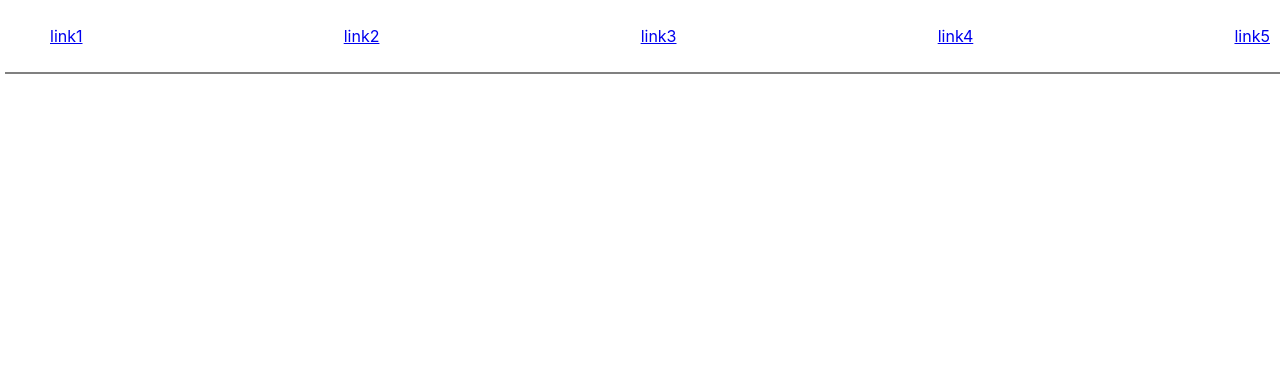
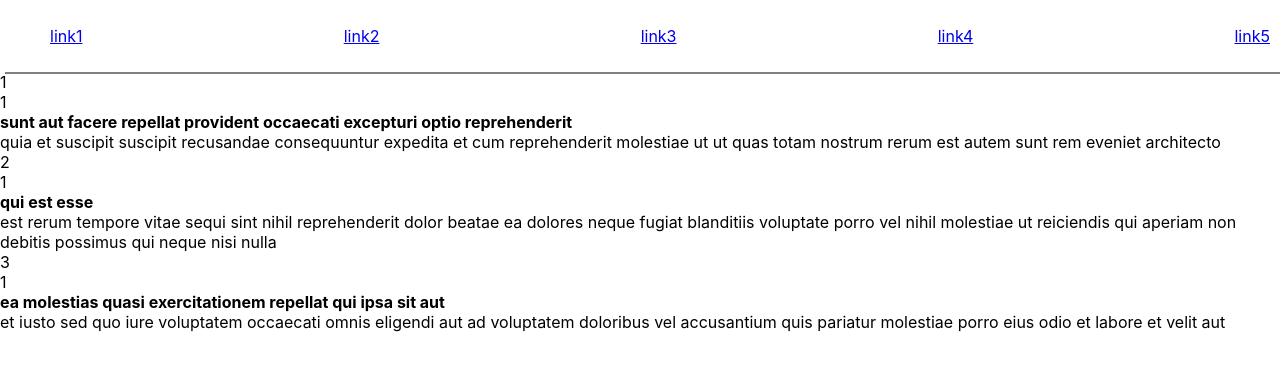
Before and after one commit to GuldanaBaktybekova/28.03, a React (Create React App) app: page / in a window 1280 px wide. Shown: the top 370 px of the page. Built offline with nearby package versions, Linux system fonts and the light colour scheme.

Commit message:
Added User component

```diff
--- a/src/App.js
+++ b/src/App.js
@@ -1,10 +1,10 @@
 import Nav from "./components/Nav/Nav";
+import User from "./components/User/User";
 function App() {
-
-
   return (
     <div className="App">
-<Nav/>
+      <Nav />
+      <User/>
     </div>
   );
 }
--- /dev/null
+++ b/src/components/User/User.js
@@ -0,0 +1,44 @@
+const User = () => {
+  const users = [
+    {
+      userId: 1,
+      id: 1,
+      title:
+        "sunt aut facere repellat provident occaecati excepturi optio reprehenderit",
+      body: "quia et suscipit\nsuscipit recusandae consequuntur expedita et cum\nreprehenderit molestiae ut ut quas totam\nnostrum rerum est autem sunt rem eveniet architecto",
+    },
+    {
+      userId: 1,
+      id: 2,
+      title: "qui est esse",
+      body: "est rerum tempore vitae\nsequi sint nihil reprehenderit dolor beatae ea dolores neque\nfugiat blanditiis voluptate porro vel nihil molestiae ut reiciendis\nqui aperiam non debitis possimus qui neque nisi nulla",
+    },
+    {
+      userId: 1,
+      id: 3,
+      title: "ea molestias quasi exercitationem repellat qui ipsa sit aut",
+      body: "et iusto sed quo iure\nvoluptatem occaecati omnis eligendi aut ad\nvoluptatem doloribus vel accusantium quis pariatur\nmolestiae porro eius odio et labore et velit aut",
+    },
+  ];
+
+  const author = users.map((item) =>{
+    return (
+      <div className="User">
+        <div>{item.id}</div>
+        <div>{item.userId}</div>
+        <strong>{item.title}</strong>
+        <div>{item.body}</div>
+
+
+      </div>
+    )
+  })
+  return (
+    <div>
+      <div>{author}</div>
+
+    </div>
+  )
+};
+
+export default User;
```
Also changed, not shown: src/components/Nav/Nav.js (line endings or trailing spaces).
